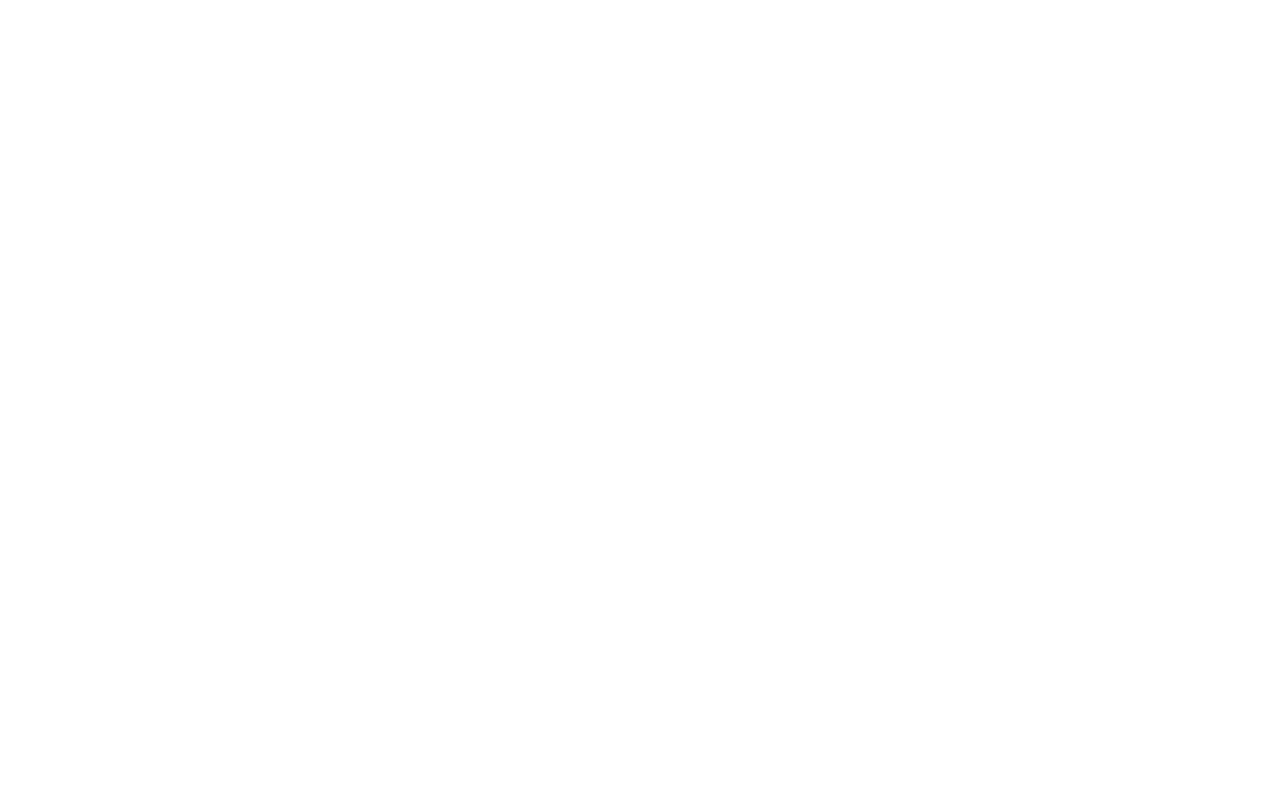
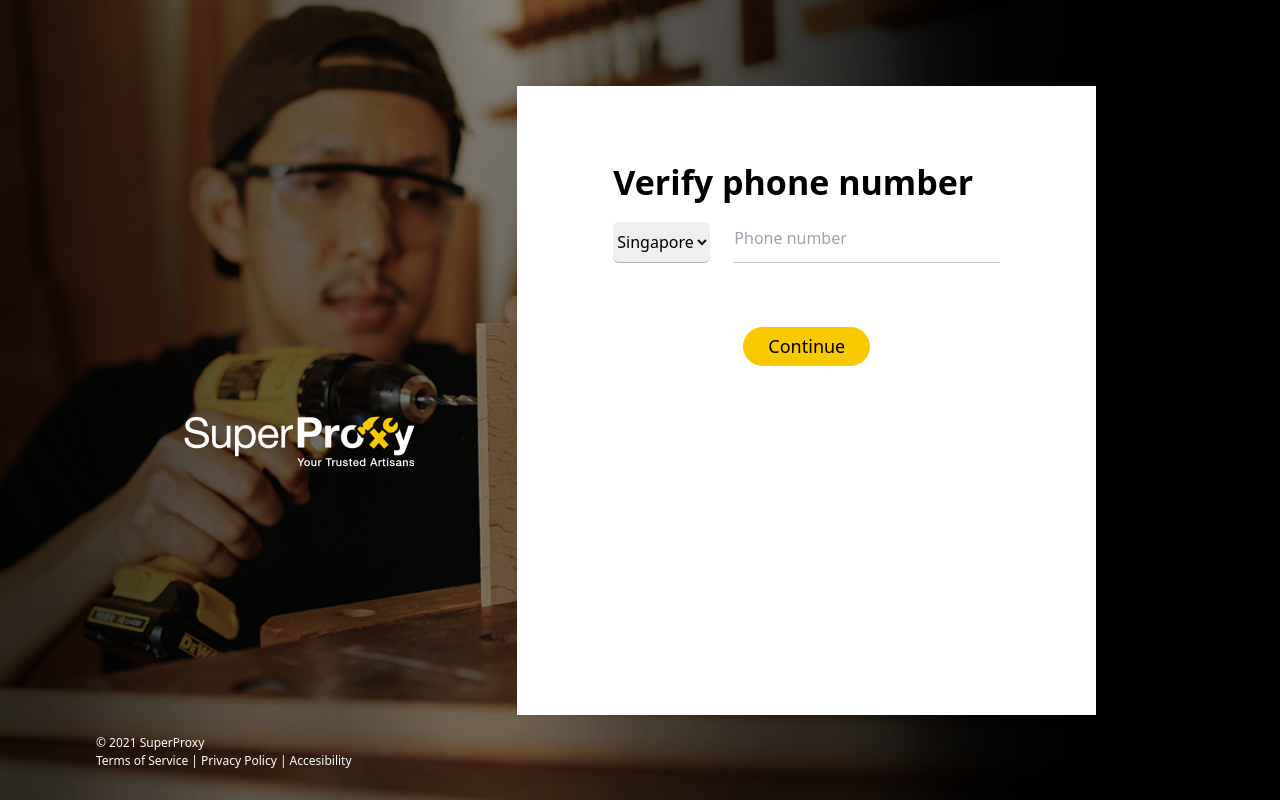
Before and after one commit to Michael0814772/superproxy-app, a React (Create React App) app: page /verifyone in a window 1280 px wide. Before the commit this address had no page. Built offline with nearby package versions, Linux system fonts and the light colour scheme.

Commit message:
nav changes

```diff
--- a/src/App.js
+++ b/src/App.js
@@ -1,7 +1,7 @@
 import './App.css';
 import { Routes, Route } from 'react-router-dom'
 import Home from './Home';
-import { Signin, Signup } from './components';
+import { Signin, Signup, VerifyNumber, VerifyNumberTwo, Feed } from './components';
 
 function App() {
   return (
@@ -9,6 +9,9 @@ function App() {
       <Route path="/" element={<Home />} exact />
       <Route path="/signup" element={<Signup />} exact />
       <Route path="/signin" element={<Signin />} />
+      <Route path='/verifyone' element={<VerifyNumber />} />
+      <Route path='/verifytwo' element={<VerifyNumberTwo />} />
+      <Route path='/feed' element={<Feed />} />
 
     </Routes>
   );
--- a/src/components/feed/Feed.jsx
+++ b/src/components/feed/Feed.jsx
@@ -1,10 +1,15 @@
 import React from 'react'
+import { Routes } from 'react-router-dom'
+import FeedNavBar from '../../container/feedNavbar/FeedNavBar'
 import './feed.css'
 
 const Feed = () => {
     return (
         <div>
-            <h1>Feed</h1>
+            <FeedNavBar />
+            <Routes>
+
+            </Routes>
         </div>
     )
 }
--- a/src/components/signIn/Signin.jsx
+++ b/src/components/signIn/Signin.jsx
@@ -27,7 +27,7 @@ const Signin = () => {
                             <div className="text-left mb-4">
 
                                 <div className='mb-2'>
-                                    <input type="text" placeholder="Email address" className='input w-full' />
+                                    <input type="text" placeholder="Email address" className='input w-full mb-1' />
                                     <p className='text-textred text-errormobile'>Email already exists</p>
                                 </div>
 
@@ -36,7 +36,7 @@ const Signin = () => {
 
                                     <svg className="w-6 h-6 absolute top-3 right-3" fill="none" stroke="currentColor" viewBox="0 0 24 24" xmlns="http://www.w3.org/2000/svg"><path strokeLinecap="round" strokeWidth="2" d="M13.875 18.825A10.05 10.05 0 0112 19c-4.478 0-8.268-2.943-9.543-7a9.97 9.97 0 011.563-3.029m5.858.908a3 3 0 114.243 4.243M9.878 9.878l4.242 4.242M9.88 9.88l-3.29-3.29m7.532 7.532l3.29 3.29M3 3l3.59 3.59m0 0A9.953 9.953 0 0112 5c4.478 0 8.268 2.943 9.543 7a10.025 10.025 0 01-4.132 5.411m0 0L21 21"></path></svg>
 
-                                    <ol className='list-disc list-inside'>
+                                    <ol className='list-disc list-inside mt-1'>
                                         <li className='text-textred text-errormobile'><span className='-ml-2'>password should be at leaset 6 characters list</span></li>
                                         <li className='text-textred text-errormobile'><span className='-ml-2'>must include a number</span></li>
                                     </ol>
@@ -45,7 +45,7 @@ const Signin = () => {
                             </div>
 
                             <div className='relative'>
-                                <button className='text-btnmobile border border-btncolor py-2 px-6 rounded-3xl text-black font-medium bg-btncolor absolute right-0'>Continue</button>
+                                <button className='text-btnmobile border border-btncolor py-2 px-6 rounded-3xl text-black font-medium bg-btncolor absolute right-0'><Link to="/verifyone">Continue</Link></button>
                             </div>
 
                             <div className='mt-20 flex items-center'>
--- a/src/components/verifyNumber/VerifyNumber.jsx
+++ b/src/components/verifyNumber/VerifyNumber.jsx
@@ -1,10 +1,49 @@
 import React from 'react'
-import './verifynumber.css'
+import './verifynumber.css';
+import logo from '../../assets/logo2.png';
+import mobileLogo from '../../assets/Superproxy.png';
+import { Terms } from '..';
+import { Link } from 'react-router-dom';
 
 const VerifyNumber = () => {
     return (
-        <div>
-            <h1>Verify Number</h1>
+        <div className='background'>
+            <div className='w-screen relative'>
+                <div className='lg:flex justify-evenly h-screen w-screen items-center p-10 px-4 sm:p-10 lg:p-20'>
+                    <div className="flex justify-center mt-20">
+                        <img src={logo} alt="logo" className="lg:block hidden lg:desktop" />
+                        <img src={mobileLogo} alt="logo" className="lg:hidden" />
+                    </div>
+                    <div>
+                        <form action="" className="bg-white pt-16 sm:p-22 md:p-28 lg:px-24 lg:py-16 text-center overflow-hidden lg:w-signinWidth h-verifyheight relative" autoComplete='off'>
+
+                            <div className="text-left mt-3 mb-3">
+                                <h1 className='text-hmobile mb-5 font-bold'>Verify phone number</h1>
+                            </div>
+
+                            <div className="text-left mb-16">
+
+                                <div className='mb-2 flex'>
+                                    <select className='mr-6 font-thin border-b border-spanBorder rounded-md focus:border-btncolor focus:outline-none'>
+                                        <option value="">Singapore</option>
+                                    </select>
+
+                                    <input type="tel" placeholder="Phone number" className='input w-full' />
+                                </div>
+
+                            </div>
+
+                            <div>
+                                <button className='text-btnmobile border border-btncolor py-2 px-6 rounded-3xl text-black font-medium bg-btncolor'><Link to="/verifytwo">Continue</Link></button>
+                            </div>
+
+                        </form>
+                    </div>
+                </div>
+                <div className='absolute bottom-8 left-24 hidden lg:block'>
+                    <Terms />
+                </div>
+            </div>
         </div>
     )
 }
--- a/src/components/verifyNumber/VerifyNumberTwo.jsx
+++ b/src/components/verifyNumber/VerifyNumberTwo.jsx
@@ -1,10 +1,47 @@
-import React from 'react'
-import './verifynumber.css'
+import React from 'react';
+import './verifynumber.css';
+import logo from '../../assets/logo2.png';
+import mobileLogo from '../../assets/Superproxy.png';
+import { Terms } from '..';
+import { Link } from 'react-router-dom';
+
 
 const VerifyNumberTwo = () => {
     return (
-        <div>
-            <h1>Verify Number Two</h1>
+        <div className='background'>
+            <div className='w-screen relative'>
+                <div className='lg:flex justify-evenly h-screen w-screen items-center p-10 px-4 sm:p-10 lg:p-20'>
+                    <div className="flex justify-center mt-20">
+                        <img src={logo} alt="logo" className="lg:block hidden lg:desktop" />
+                        <img src={mobileLogo} alt="logo" className="lg:hidden" />
+                    </div>
+                    <div>
+                        <form action="" className="bg-white pt-16 sm:p-22 md:p-28 lg:px-24 lg:py-16 text-center overflow-hidden lg:w-signinWidth lg:h-verifyheight" autoComplete='off'>
+
+                            <div className="text-left mt-3 mb-8">
+                                <h1 className='text-hmobile mb-3 font-bold'>Verify phone number</h1>
+                                <p className='text-pmobile font-light'>A code has been sent to <span className='text-btncolor font-bold'>+65 004 567 6678</span></p>
+                            </div>
+
+                            <div className="text-left mb-16">
+
+                                <div className='mb-2'>
+                                    <input type="tel" placeholder="input 6 digit code" className='input w-full' />
+                                </div>
+
+                            </div>
+
+                            <div className='float-right'>
+                                <button className='text-btnmobile border border-btncolor py-2 px-6 rounded-3xl text-black font-medium bg-btncolor'><Link to='/feed'>Continue</Link></button>
+                            </div>
+
+                        </form>
+                    </div>
+                </div>
+                <div className='absolute bottom-8 left-24 hidden lg:block'>
+                    <Terms />
+                </div>
+            </div>
         </div>
     )
 }
--- /dev/null
+++ b/src/container/feedNavbar/FeedNavBar.jsx
@@ -0,0 +1,77 @@
+import React, { useState } from 'react';
+import './FeedNavBar';
+import { MdMenu, MdClose } from 'react-icons/md';
+import logo from '../../assets/logo2.png';
+import profile from '../../assets/profile.png';
+import notification from '../../assets/notification.png';
+import chattrans from '../../assets/chattrans.png';
+import { AiFillHome } from 'react-icons/ai';
+import { BsChatLeftDotsFill } from 'react-icons/bs';
+import { FcCheckmark } from 'react-icons/fc';
+
+const FeedNavBar = () => {
+
+    const [toogleNav, setToogleNav] = useState("false");
+
+    const openNav = () => {
+        setToogleNav(!toogleNav);
+    }
+
+    return (
+        <div>
+            <div className='flex justify-between px-6 py-2 sm:px-16 lg:px-28 bg-black relative'>
+                <div className='flex items-center'>
+                    <MdMenu size={30} className='text-white mb-1 mr-3' onClick={openNav} />
+                    <img src={logo} alt="logo" className='w-24' />
+                </div>
+                <div className='flex items-center'>
+                    <img src={notification} alt="notification" className='w-4 h-4 mr-4' />
+                    <img src={chattrans} alt="chattrans" className='w-4 h-4 mr-4' />
+                    <img src={profile} alt="profile" className='w-4 h-4 mr-4' />
+                </div>
+                <div className={`absolute bg-white w-navitems top-0 ${toogleNav ? '-left-96' : 'left-0'} navtransition`}>
+                    <div className='flex justify-end mt-4 mb-6'>
+                        <MdClose size={20} className='mr-3' onClick={openNav} />
+                    </div>
+
+                    <div className='w-full'>
+                        <div className='w-full pl-8 h-screen'>
+                            <div className='w-fit mb-20'>
+                                <div className='mb-4 font-medium text-btnmobile'>
+                                    <a href="#" className='flex items-center '>
+                                        <AiFillHome className='text-btncolor mr-2' />
+                                        <p>Home</p>
+                                    </a>
+                                </div>
+                                <div className='font-medium text-btnmobile'>
+                                    <a href="#" className='flex items-center'>
+                                        <BsChatLeftDotsFill className='text-btncolor mr-2' />
+                                        <p>My Jobs</p>
+                                    </a>
+                                </div>
+                            </div>
+
+                            <div className='w-full mb-4'>
+                                <div className='border border-spanBorder w-5/6' />
+                            </div>
+
+                            <div>
+                                <h1 className='font-medium text-btnmobile mb-2'>Get Started</h1>
+                                <p className='flex items-center text-pmobile mb-1'><span><FcCheckmark size={17} className='mr-3 text-green-700' /></span>Verify email address</p>
+                                <p className='flex items-center text-pmobile mb-1 text-navtext font-bold'><span><MdClose size={18} className='mr-3 text-red-700' /></span>Verify Identity</p>
+                                <p className='flex items-center text-pmobile mb-1 text-navtext font-bold'><span><MdClose size={18} className='mr-3 text-red-700' /></span>Add payment method</p>
+                            </div>
+
+                            <div className='w-full mt-4'>
+                                <div className='border border-spanBorder w-5/6' />
+                            </div>
+                        </div>
+                    </div>
+
+                </div>
+            </div>
+        </div>
+    )
+}
+
+export default FeedNavBar
--- /dev/null
+++ b/src/container/feedNavbar/feedNavBar.css
@@ -0,0 +1,3 @@
+.navtransition {
+    transition: all ease-in-out 0.8s;
+}
--- a/src/index.css
+++ b/src/index.css
@@ -3,7 +3,7 @@
 @tailwind utilities;
 
 .input {
-  @apply pt-1 pb-4 border-b-2 border-btncolor focus:border-btncolor focus:outline-none;
+  @apply pt-1 pb-3 border-b border-spanBorder focus:border-btncolor focus:outline-none;
 }
 
 .background {
--- a/tailwind.config.js
+++ b/tailwind.config.js
@@ -7,6 +7,7 @@ module.exports = {
         acolor: '#F9C900',
         btncolor: '#F9C900',
         textred: '#EF3635',
+        navtext: '#3D79CA',
       },
       // backgroundImage: {
       //   'image': "url('/src/assets/background.png')",
@@ -35,6 +36,10 @@ module.exports = {
       width: {
         mfull: 'calc(100% - 10px)',
         signinWidth: '579px',
+        navitems: '65%'
+      },
+      height: {
+        verifyheight: '629px',
       },
     },
     plugins: [],
```
Also changed, not shown: 1 other file (tests, documents, lock files or other folders).
